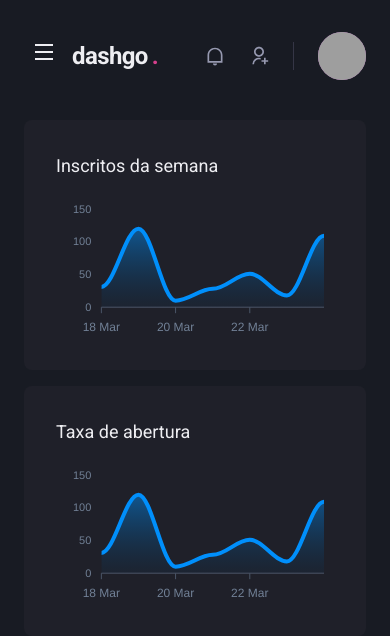
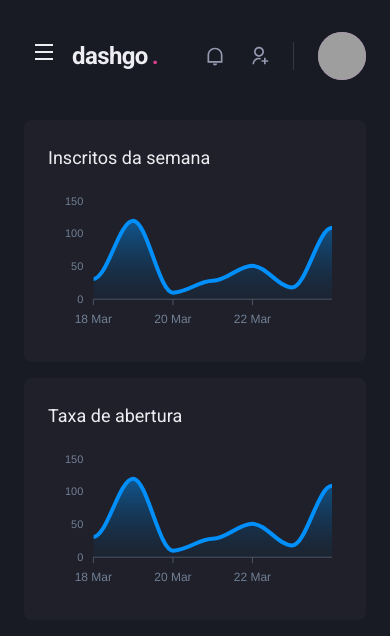
Before and after one commit to carlosallexandre/dashgo, a Next.js app: page /dashboard in a window 390 px wide. Shown: the top 636 px of the page. Built offline with nearby package versions, Linux system fonts and the light colour scheme; grey boxes are pictures that could not be loaded.

Commit message:
chore: add responsiveness to dashboard

```diff
--- a/src/pages/dashboard.tsx
+++ b/src/pages/dashboard.tsx
@@ -70,7 +70,7 @@ export default function Dashboard() {
 
         <SimpleGrid flex='1' gap='4' minChildWidth='320px' align='flex-start'>
           <Box
-            p='8'
+            p={['6', '8']}
             bg='gray.800'
             borderRadius={8}
             pb='4'
@@ -80,7 +80,7 @@ export default function Dashboard() {
           </Box>
 
           <Box
-            p='8'
+            p={['6', '8']}
             bg='gray.800'
             borderRadius={8}
             pb='4'
```
